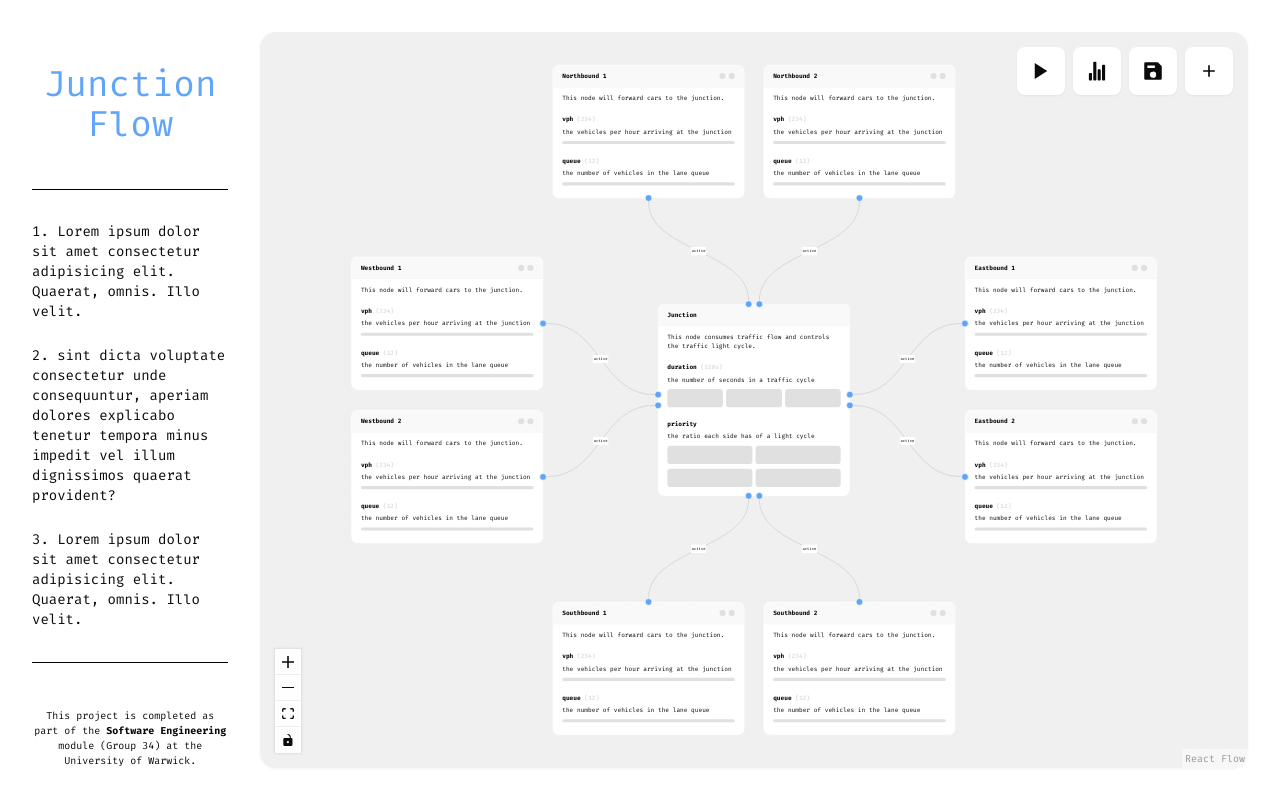
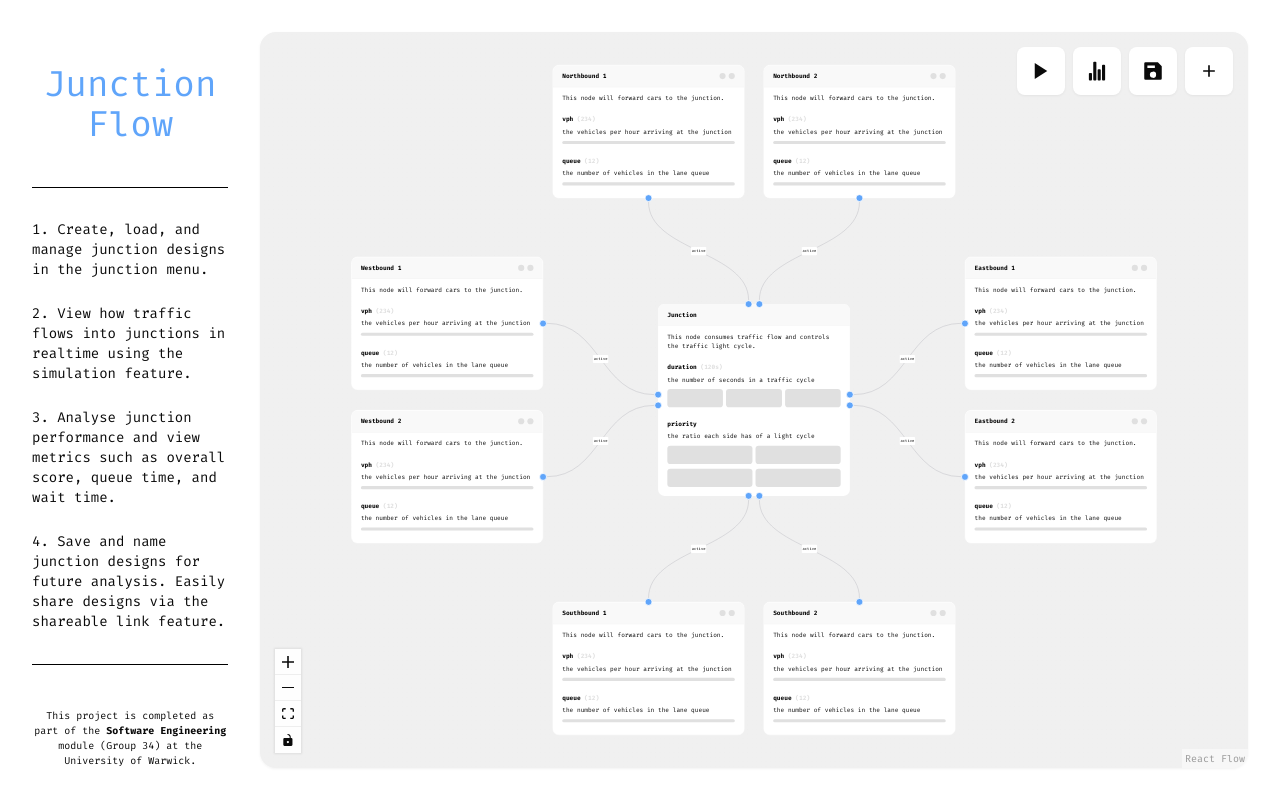
Before and after one commit to Astral-Lab/CS261, a React (Vite) app: page / in a window 1280 px wide. Built offline with nearby package versions, Linux system fonts and the light colour scheme; a web font is replaced by a local one.

Commit message:
updated action hints wording

```diff
--- a/src/App.jsx
+++ b/src/App.jsx
@@ -24,6 +24,7 @@ import {
 } from "./lib/utils";
 import useMobileLayout from "./lib/hooks";
 import CreateAndLoadJunction from "./components/CreateAndLoadMenu";
+import JunctionFlowHints from "./components/JunctionFlowHints";
 
 // Must disable node inputs whilst simulation running???
 export default function App() {
@@ -49,11 +50,12 @@ export default function App() {
       {/* <CreateAndLoadJunction/> */}
       <div className="w-1/4 h-full flex flex-col justify-between px-8">
         <h1 className="text-center text-4xl text-blue-400 font-fira-code mt-8">Junction Flow</h1>
-        <ol className="w-full flex flex-col gap-6 border-y-[1px] border-black py-8">
+        {/* <ol className="w-full flex flex-col gap-6 border-y-[1px] border-black py-8">
           <li className="text-sm">1. Lorem ipsum dolor sit amet consectetur adipisicing elit. Quaerat, omnis. Illo velit.</li>
           <li className="text-sm">2. sint dicta voluptate consectetur unde consequuntur, aperiam dolores explicabo tenetur tempora minus impedit vel illum dignissimos quaerat provident?</li>
           <li className="text-sm">3. Lorem ipsum dolor sit amet consectetur adipisicing elit. Quaerat, omnis. Illo velit.</li>
-        </ol>
+        </ol> */}
+        <JunctionFlowHints/>
         <p className="text-[10px] text-center">This project is completed as part of the <span className="font-bold">Software Engineering</span> module (Group 34) at the University of Warwick.</p>
       </div>
       <ReactFlow
--- /dev/null
+++ b/src/components/JunctionFlowHints.jsx
@@ -0,0 +1,15 @@
+import { IoMdPlay } from "react-icons/io";
+import { IoSaveSharp } from "react-icons/io5";
+import { IoStatsChart } from "react-icons/io5";
+import { RiAddLine } from "react-icons/ri";
+
+export default function JunctionFlowHints() {
+    return (
+        <ul className="w-full flex flex-col gap-6 border-y-[1px] border-black py-8 text-sm">
+            <li>1. Create, load, and manage junction designs in the junction menu.</li>
+            <li>2. View how traffic flows into junctions in realtime using the simulation feature.</li>
+            <li>3. Analyse junction performance and view metrics such as overall score, queue time, and wait time.</li>
+            <li>4. Save and name junction designs for future analysis. Easily share designs via the shareable link feature.</li>
+        </ul>
+    )
+}
```
